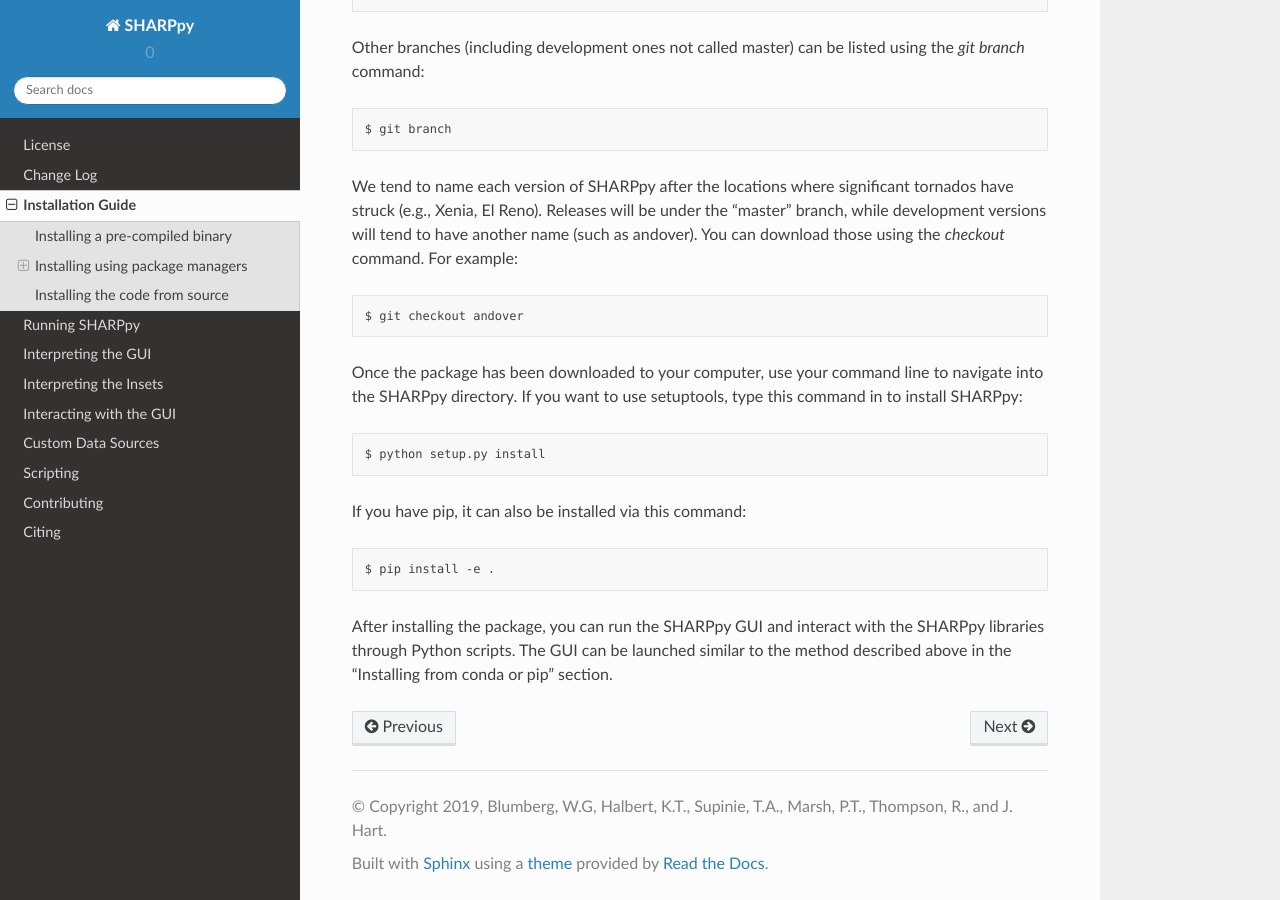
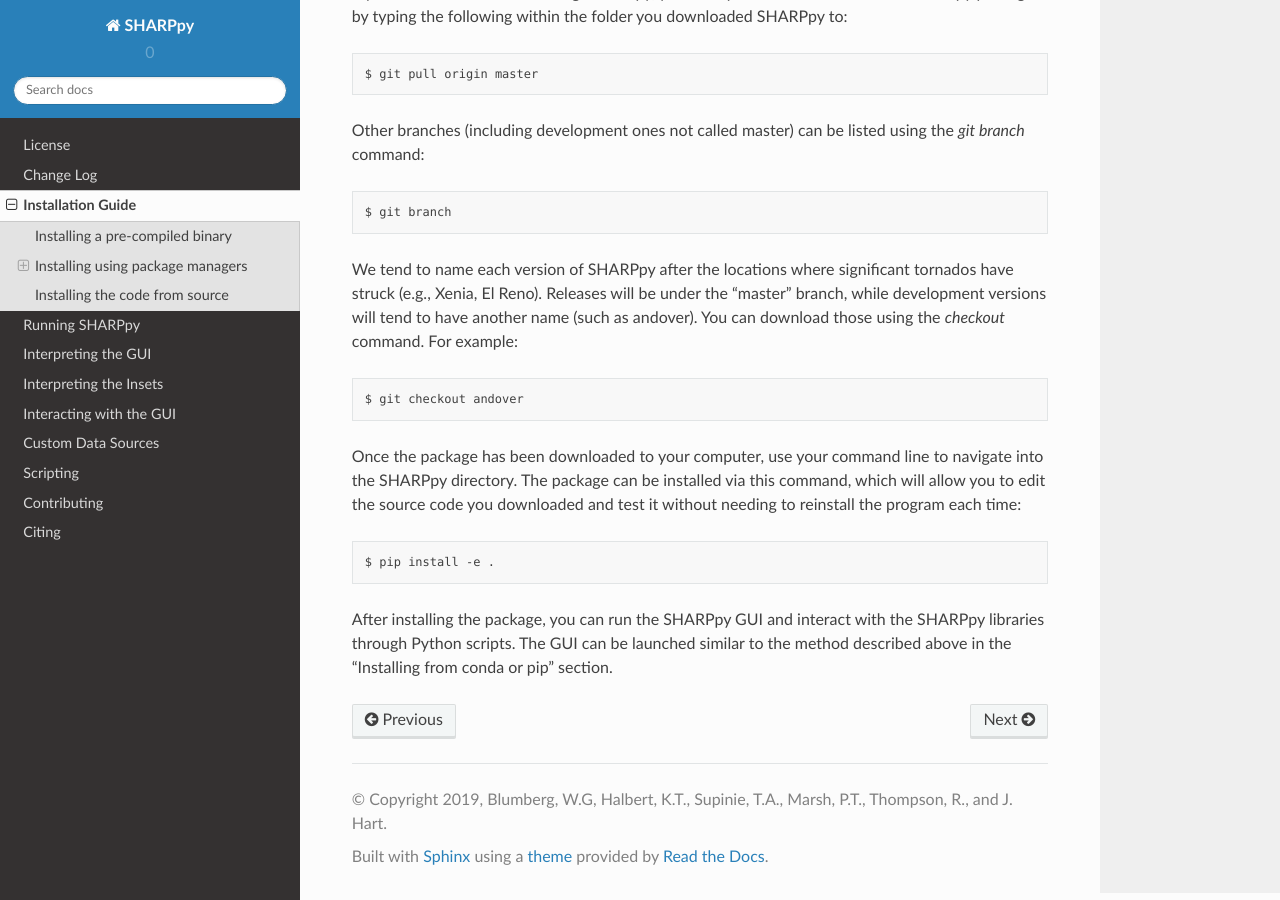
Before and after one commit to sharppy/SHARPpy, a Sphinx documentation site: the page built from docs/source/install.rst, in a window 1280 px wide and 900 px high, scrolled down 2913 px. Built offline with Sphinx 7.4.7 and the Read the Docs theme 2.0.0, drawn with Linux system fonts in a browser that asks for light colours; pages that are not in the unit, such as notebooks, are missing from menus; some of the changed text lies outside the part shown.

Commit message:
Fixed issues in install.rst

```diff
--- a/docs/source/install.rst
+++ b/docs/source/install.rst
@@ -118,13 +119,8 @@
     git checkout andover
 
 Once the package has been downloaded to your computer, use your command line to navigate into the SHARPpy directory.
-If you want to use setuptools, type this command in to install SHARPpy:
-
-.. prompt:: bash
-
-    python setup.py install
-
-If you have pip, it can also be installed via this command:
+The package can be installed via this command, which will allow you to edit the source code you downloaded and test it without
+needing to reinstall the program each time:
 
 .. prompt:: bash
 
```
Also changed, not shown: other parts of docs/source/install.rst (+3 -2 lines).
